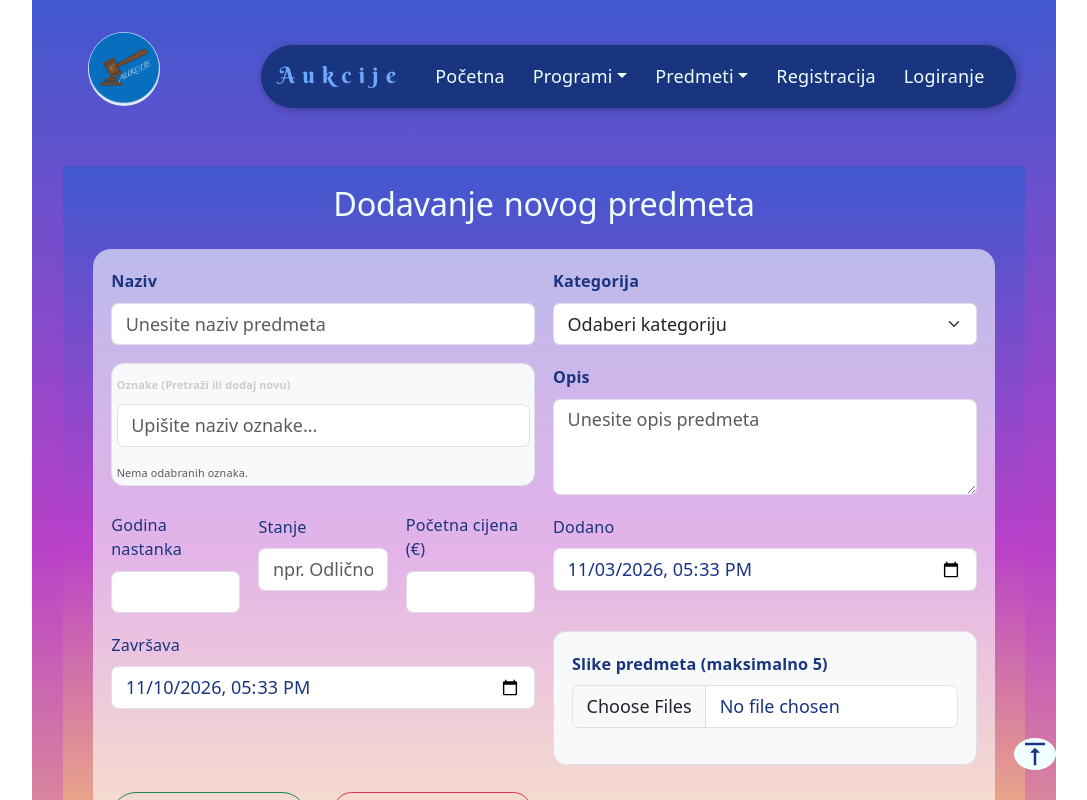
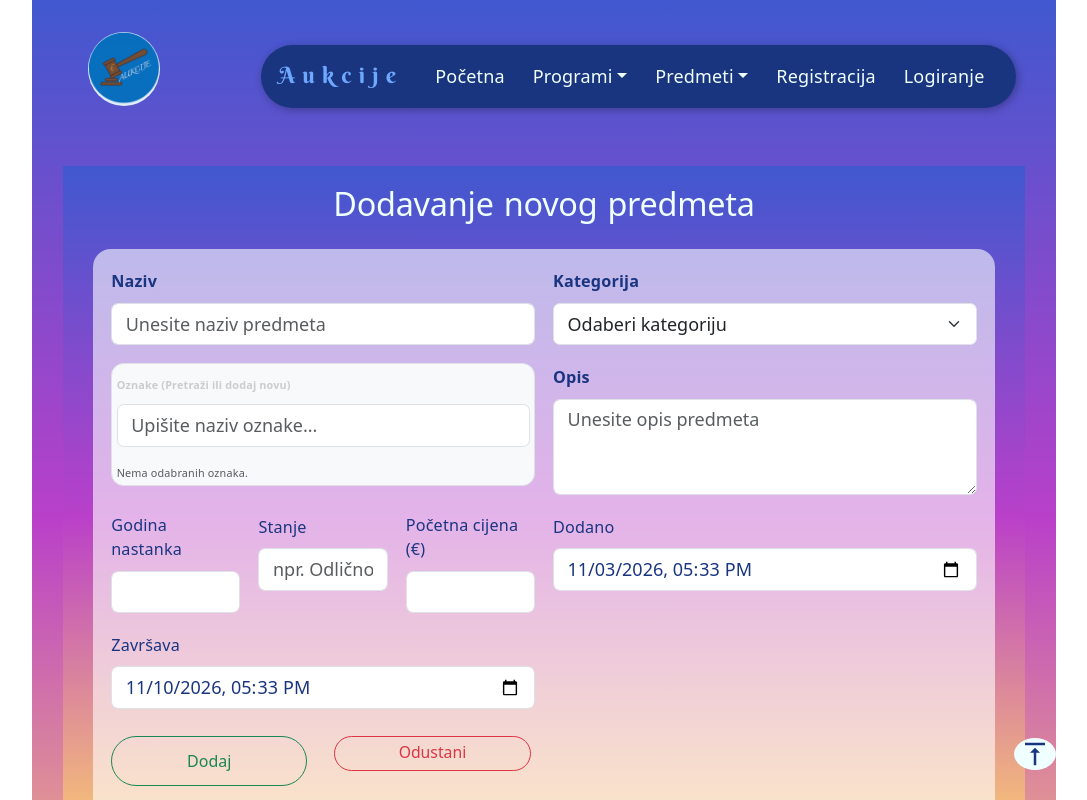
Before and after one commit to androwebgraphic/Aukcije, a React (Vite) app: page /predmeti/dodajpredmet in a window 1280 px wide. Shown: the top 800 px of the page, without its empty margins (96-1183 px from the left). Built offline with nearby package versions, Linux system fonts and the light colour scheme.

Commit message:
Update PredmetNovi.jsx

```diff
--- a/src/pages/predmeti/PredmetNovi.jsx
+++ b/src/pages/predmeti/PredmetNovi.jsx
@@ -123,23 +123,23 @@ async function kreirajI_DodajOznaku() {
     }
   }
 
-  function handleImageChange(e) {
-    const odabrane = Array.from(e.target.files);
-    if (slike.length + odabrane.length > 5) {
-      setSlikeError("Ukupno najviše 5 slika.");
-      return;
-    }
-    setSlikeError("");
+  // function handleImageChange(e) {
+  //   const odabrane = Array.from(e.target.files);
+  //   if (slike.length + odabrane.length > 5) {
+  //     setSlikeError("Ukupno najviše 5 slika.");
+  //     return;
+  //   }
+  //   setSlikeError("");
 
-    Promise.all(odabrane.map(f => new Promise((resolve, reject) => {
-      const r = new FileReader();
-      r.readAsDataURL(f);
-      r.onload = () => resolve(r.result);
-      r.onerror = reject;
-    }))).then(base64Slike => {
-      setSlike(prev => [...prev, ...base64Slike]);
-    });
-  }
+  //   Promise.all(odabrane.map(f => new Promise((resolve, reject) => {
+  //     const r = new FileReader();
+  //     r.readAsDataURL(f);
+  //     r.onload = () => resolve(r.result);
+  //     r.onerror = reject;
+  //   }))).then(base64Slike => {
+  //     setSlike(prev => [...prev, ...base64Slike]);
+  //   });
+  // }
 
   async function handleSubmit(e) {
     e.preventDefault();
@@ -271,7 +271,7 @@ async function kreirajI_DodajOznaku() {
           </Col>
 
           {/* SEKCIJA ZA UPLOAD SLIKA */}
-          <Col sm={6}>
+          {/* <Col sm={6}>
             <Card className="p-3 bg-light border">
               <Form.Group className="mb-3">
                 <Form.Label><strong>Slike predmeta (maksimalno 5)</strong></Form.Label>
@@ -293,7 +293,7 @@ async function kreirajI_DodajOznaku() {
                 </div>
               )}
             </Card>
-          </Col>
+          </Col> */}
         </Row>
 
         <Row className="mt-4 mb-4">
```
